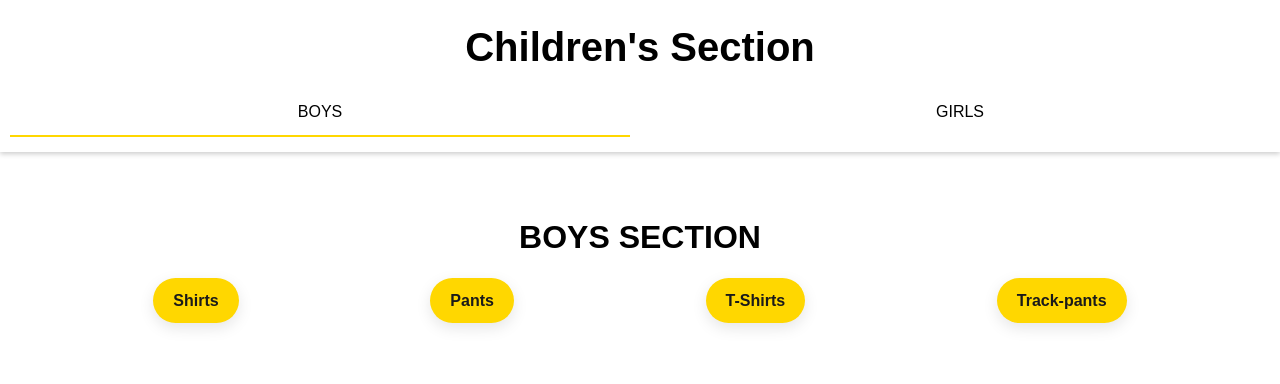
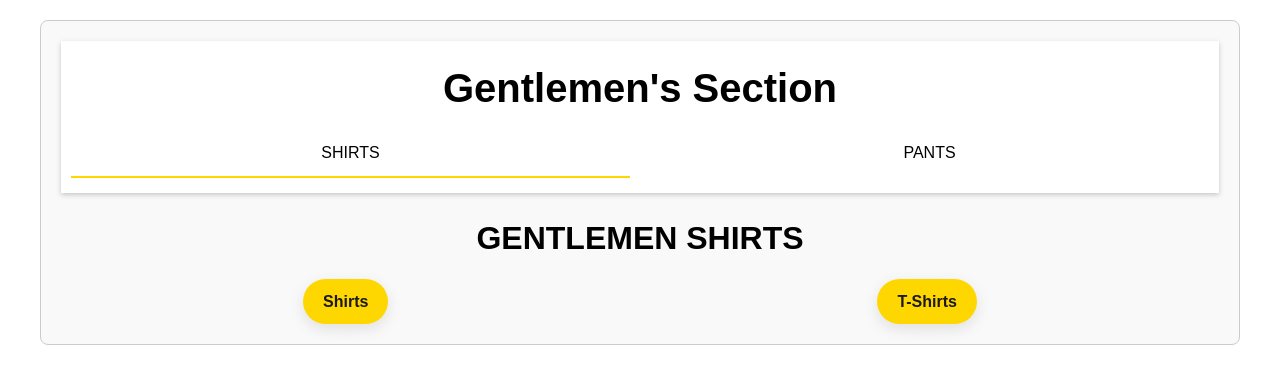
Before and after one commit to Mounikabandi3/ClothStock-Analyzer, a PHP site: page /sales/child.php?section=gentlemen-container in a window 1280 px wide. Shown: the top 384 px of the page. Run offline with PHP 8.4, Linux system fonts and the light colour scheme.

Commit message:
Commit changes in sections

```diff
--- a/sales/child.php
+++ b/sales/child.php
@@ -3,7 +3,7 @@
 <head>
     <meta charset="UTF-8">
     <meta name="viewport" content="width=device-width, initial-scale=1.0">
-    <title>Children Section</title>
+    <title>Dashboard</title>
     <style>
         /* General styling */
         * {
@@ -24,13 +24,17 @@
             max-width: 1200px;
             margin: 20px auto;
             padding: 20px;
+            border: 1px solid #ccc; /* Adding border for clarity */
+            border-radius: 8px; /* Rounded corners */
+            background-color: #f9f9f9; /* Light gray background */
         }
 
         .header {
-            background-color: white ; /* Dark background */
+            background-color: white; /* White background */
             padding: 15px 0;
             text-align: center;
             box-shadow: 0 2px 5px rgba(0,0,0,0.2);
+            margin-bottom: 20px; /* Spacing between header and sections */
         }
 
         .header-title {
@@ -141,6 +145,8 @@
     </style>
 </head>
 <body>
+    <div id="children-container" class="container">
+        <!-- Children's Section Container -->
         <header class="header">
             <h3 class="header-title">Children's Section</h3>
             <nav class="header-nav">
@@ -149,7 +155,6 @@
             </nav>
         </header>
 
-    <div class="container">
         <section id="boys-section" class="content-section active">
             <h2 class="section-title">Boys Section</h2>
             <div class="items">
@@ -169,29 +174,92 @@
         </section>
     </div>
 
+    <div id="gentlemen-container" class="container" style="display: none;">
+        <!-- Gentlemen's Section Container -->
+        <header class="header">
+            <h3 class="header-title">Gentlemen's Section</h3>
+            <nav class="header-nav">
+            <a href="?section=gentlemen-container" class="header-link active" data-section="gentlemen-shirts-section">SHIRTS</a>
+<a href="?section=gentlemen-container" class="header-link" data-section="gentlemen-pants-section">PANTS</a>
+
+            </nav>
+        </header>
+
+        <section id="gentlemen-shirts-section" class="content-section active">
+            <h2 class="section-title">Gentlemen Shirts</h2>
+            <div class="items">
+                <a href="items.php?category=men-shirts" class="item">Shirts</a>
+                <a href="items.php?category=men-t_shirts" class="item">T-Shirts</a>
+            </div>
+        </section>
+
+        <section id="gentlemen-pants-section" class="content-section">
+            <h2 class="section-title">Gentlemen Pants</h2>
+            <div class="items">
+                <a href="items.php?category=men-pants" class="item">Pants</a>
+                <a href="items.php?category=men-trousers" class="item">Trousers</a>
+            </div>
+        </section>
+    </div>
+
+    <div id="ladies-container" class="container" style="display: none;">
+        <!-- Ladies' Section Container -->
+        <header class="header">
+            <h3 class="header-title">Ladies Section</h3>
+            <nav class="header-nav">
+                <a href="#" class="header-link active" data-section="ladies-dresses-section">DRESSES</a>
+                <a href="#" class="header-link" data-section="ladies-skirts-section">SKIRTS</a>
+            </nav>
+        </header>
+
+        <section id="ladies-dresses-section" class="content-section active">
+            <h2 class="section-title">Ladies Dresses</h2>
+            <div class="items">
+                <a href="items.php?category=women-dresses" class="item">Dresses</a>
+                <a href="items.php?category=women-blouses" class="item">Blouses</a>
+            </div>
+        </section>
+
+        <section id="ladies-skirts-section" class="content-section">
+            <h2 class="section-title">Ladies Skirts</h2>
+            <div class="items">
+                <a href="items.php?category=women-skirts" class="item">Skirts</a>
+            </div>
+        </section>
+    </div>
+
     <script>
         document.addEventListener('DOMContentLoaded', function () {
-            const sections = document.querySelectorAll('.content-section');
-            const links = document.querySelectorAll('.header-link');
+            // Get the section from the query string
+            const urlParams = new URLSearchParams(window.location.search);
+            const section = urlParams.get('section');
 
-            links.forEach(link => {
-                link.addEventListener('click', function (e) {
-                    e.preventDefault();
-                    const targetSectionId = this.getAttribute('data-section');
-
-                    // Deactivate all sections
-                    sections.forEach(section => {
-                        section.classList.remove('active');
+            if (section) {
+                const sections = document.querySelectorAll('.container');
+                sections.forEach(sec => {
+                    sec.style.display = 'none';
                 });
 
-                    // Activate the clicked section
-                    document.getElementById(targetSectionId).classList.add('active');
+                const activeSection = document.getElementById(section);
+                if (activeSection) {
+                    activeSection.style.display = 'block';
+                }
+            }
 
-                    // Update active class on header links
-                    links.forEach(link => {
-                        link.classList.remove('active');
-                    });
+            const headerLinks = document.querySelectorAll('.header-link');
+            headerLinks.forEach(link => {
+                link.addEventListener('click', function (event) {
+                    event.preventDefault();
+                    const targetSection = this.getAttribute('data-section');
+
+                    // Deactivate all header links and sections
+                    headerLinks.forEach(l => l.classList.remove('active'));
+                    const sections = document.querySelectorAll('.content-section');
+                    sections.forEach(s => s.classList.remove('active'));
+
+                    // Activate clicked header link and corresponding section
                     this.classList.add('active');
+                    document.getElementById(targetSection).classList.add('active');
                 });
             });
         });
--- a/sales/items.php
+++ b/sales/items.php
@@ -100,7 +100,7 @@ $conn->close();
         .form-container {
             max-width: 500px;
             margin: 90px auto;
-            padding: 30px;
+            padding: 40px;
             background-color: #ffffff;
             border-radius: 8px;
             box-shadow: 0 0 10px rgba(0, 0, 0, 0.1);
```
Also changed, not shown: sales/dashboard.php (+23 -9 lines). Lines whose indentation alone changed are shown as unchanged.
